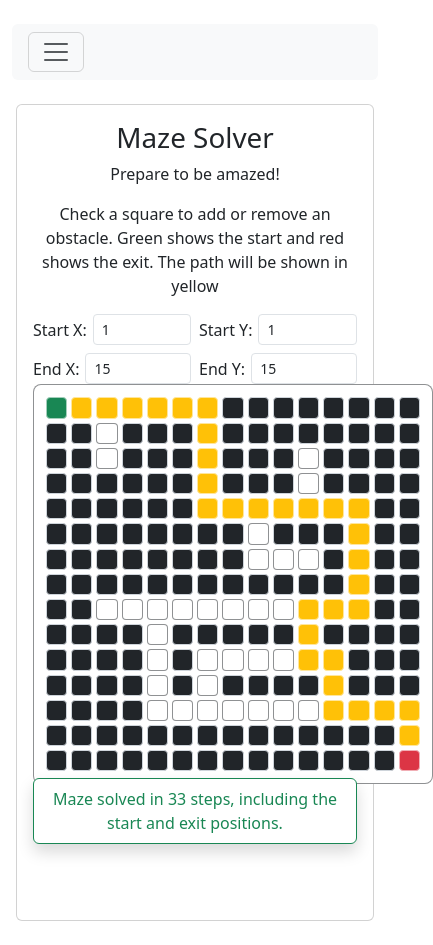
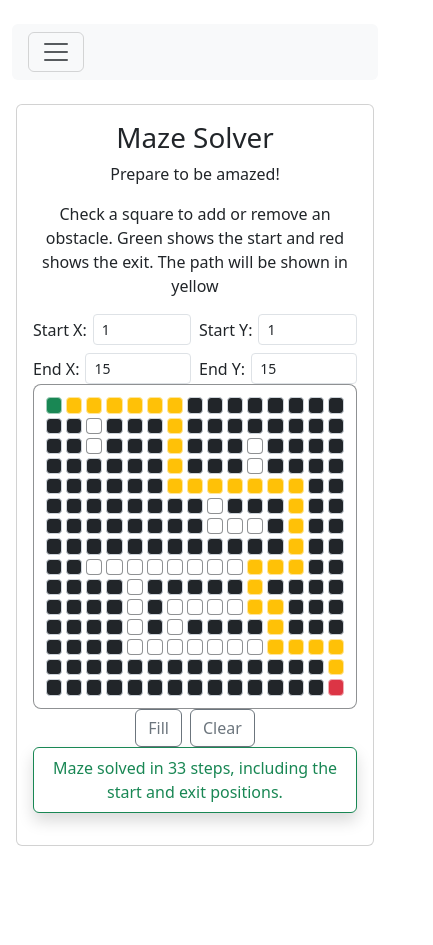
Before and after one commit to Ryan-Posey-CS-projects/Dafny-Website, a React app: page /#/maze in a window 390 px wide. Shown: the whole page, 433 px wide, since content can reach past the window. After the commit the page ends 870 px from the top, so only its background shows below. Built offline with nearby package versions, Linux system fonts and the light colour scheme.

Commit message:
fix mobile

```diff
--- a/src/pages/Home.tsx
+++ b/src/pages/Home.tsx
@@ -130,7 +130,7 @@ function Home() {
                                 <h2 className="h5 card-title">Explore verification in action</h2>
                                 <p className="card-text mb-0">
                                     Try the <Link to="/maze">maze example</Link>, then{' '}
-                                    <Link to="/code?project=maze-solver">browse its Dafny source</Link> to see how
+                                    <Link to="/code?project=maze-solver&file=Maze.dfy">browse its Dafny source</Link> to see how
                                     a program and its specifications fit together.
                                 </p>
                             </div>
--- a/src/styles/maze.css
+++ b/src/styles/maze.css
@@ -50,7 +50,7 @@
 .maze-grid {
     display: grid;
     gap: 0.25rem;
-    width: max(min(50vh, var(--maze-available-size, 100vmin)), 400px);
+    width: min(max(min(50vh, var(--maze-available-size, 100vmin)), 400px), 100%);
     margin: 0 auto;
     padding: 0.75rem;
     border: 1px solid var(--bs-tertiary-color);
```
